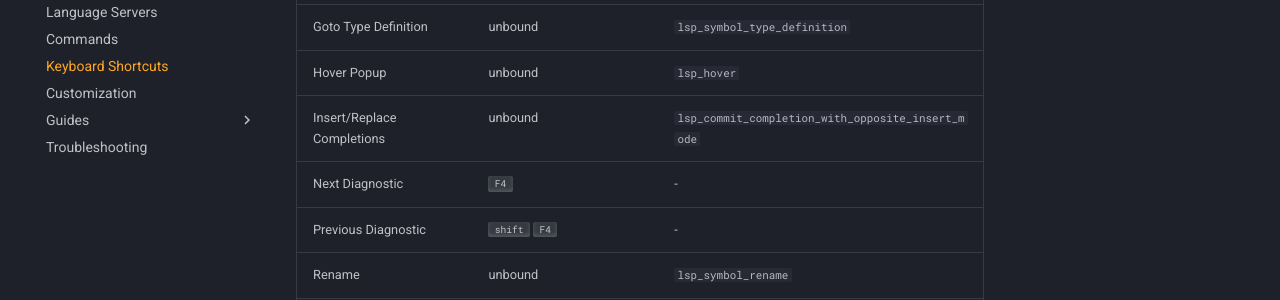
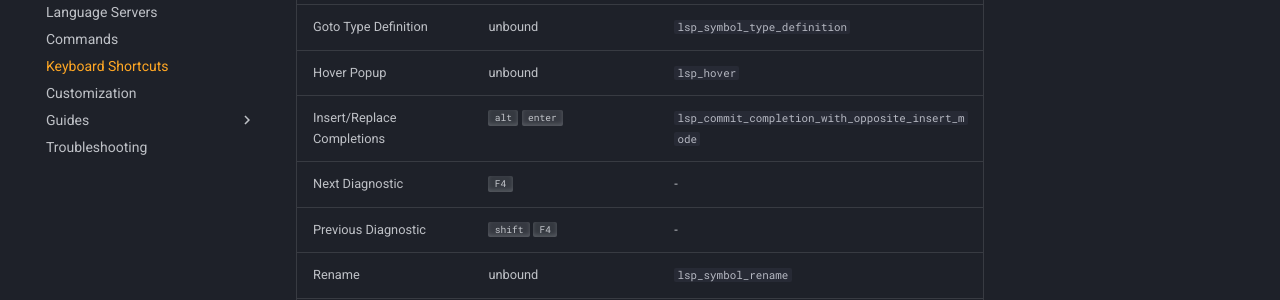
Before and after one commit to sublimelsp/LSP, an MkDocs documentation site: the page built from docs/src/keyboard_shortcuts.md, in a window 1280 px wide and 900 px high, scrolled down 994 px. Shown: the part 150-450 px from the top of the window. Built offline with MkDocs 1.6.1 and Material for MkDocs 9.7.7, drawn with Linux system fonts in a browser that asks for light colours; comment, search, counter and statistics services are not loaded.

Commit message:
document insert replace

```diff
--- a/docs/src/keyboard_shortcuts.md
+++ b/docs/src/keyboard_shortcuts.md
@@ -22,7 +22,7 @@ Refer to the [Customization section](customization.md#keyboard-shortcuts-key-bin
 | Goto Symbol | unbound<br>suggested: <kbd>ctrl</kbd> <kbd>r</kbd> | `lsp_document_symbols`
 | Goto Type Definition | unbound | `lsp_symbol_type_definition`
 | Hover Popup | unbound | `lsp_hover`
-| Insert/Replace Completions | unbound | `lsp_commit_completion_with_opposite_insert_mode`
+| Insert/Replace Completions | <kbd>alt</kbd> <kbd>enter</kbd> | `lsp_commit_completion_with_opposite_insert_mode`
 | Next Diagnostic | <kbd>F4</kbd> | -
 | Previous Diagnostic | <kbd>shift</kbd> <kbd>F4</kbd> | -
 | Rename | unbound | `lsp_symbol_rename`
```
Also changed, not shown: docs/src/features.md (+5 -0 lines), 1 other file.
